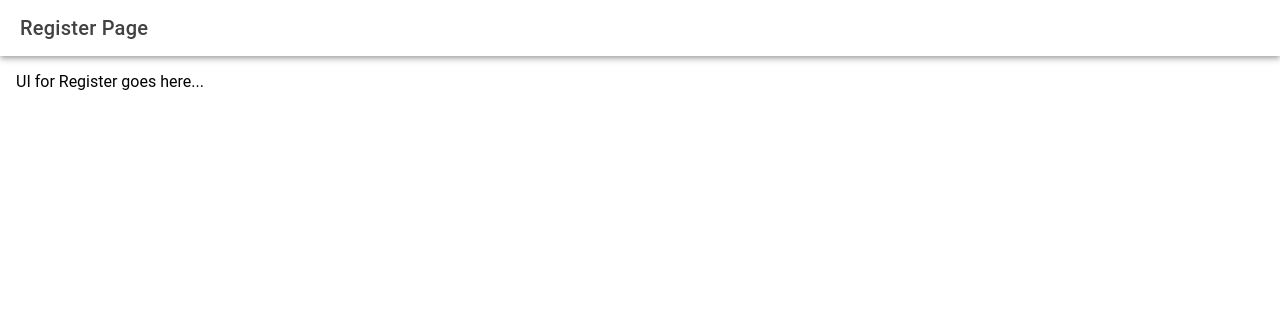
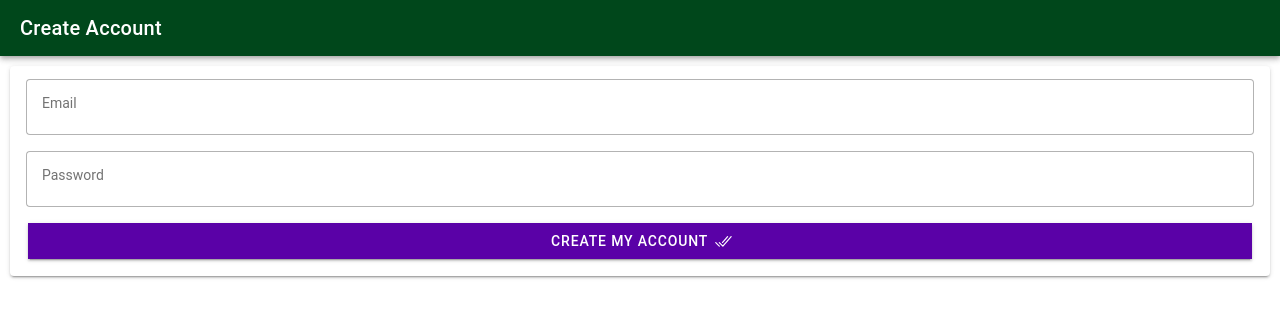
Before and after one commit to arepaFlipper/ionic_capacitor, a React (Vite) app: page /register in a window 1280 px wide. Shown: the top 318 px of the page. Built offline with nearby package versions, Linux system fonts and the light colour scheme.

Commit message:
☂️ Dev up the Register page

```diff
--- a/src/pages/Login.tsx
+++ b/src/pages/Login.tsx
@@ -2,9 +2,7 @@ import { IonContent, IonHeader, IonPage, IonTitle, IonToolbar, IonFooter, IonCar
 import { logInOutline, personCircleOutline } from "ionicons/icons";
 import FCC from '../assets/fcc.svg';
 
-type Props = {}
-
-const Login = (props: Props) => {
+const Login = () => {
   const doLogin = (event: any) => {
     event.preventDefault();
     console.log('Logging in...');
@@ -13,10 +11,10 @@ const Login = (props: Props) => {
     <IonPage>
       <IonHeader>
         <IonToolbar color={"success"}>
-          <IonTitle>Title</IonTitle>
+          <IonTitle>Demo App</IonTitle>
         </IonToolbar>
       </IonHeader>
-      <IonContent>
+      <IonContent scrollY={false}>
         <div className="ion-text-center ion-padding">
           <img src={FCC} alt="FCC Logo" width={'50%'} />
         </div>
--- a/src/pages/Register.tsx
+++ b/src/pages/Register.tsx
@@ -1,15 +1,32 @@
-import { IonContent, IonHeader, IonPage, IonTitle, IonToolbar } from '@ionic/react';
-type Props = {}
+import { IonButton, IonCard, IonCardContent, IonContent, IonHeader, IonIcon, IonInput, IonPage, IonTitle, IonToolbar } from '@ionic/react';
+import { checkmarkDone, checkmarkDoneOutline, logInOutline, personCircleOutline } from 'ionicons/icons';
 
-const Register = (props: Props) => {
+const Register = () => {
+  const doRegister = (event: any) => {
+    event.preventDefault();
+    console.log('Creating account...');
+  }
   return (
     <IonPage>
       <IonHeader>
-        <IonToolbar>
-          <IonTitle>Register Page</IonTitle>
+        <IonToolbar color={"success"}>
+          <IonTitle>Create Account</IonTitle>
         </IonToolbar>
       </IonHeader>
-      <IonContent className="ion-padding">UI for Register goes here...</IonContent>
+      <IonContent scrollY={false}>
+        <IonCard>
+          <IonCardContent>
+            <form onSubmit={doRegister}>
+              <IonInput fill="outline" labelPlacement="floating" label="Email" type="email" placeholder="crizy182@gmail.com"></IonInput>
+              <IonInput className="ion-margin-top" fill="outline" labelPlacement="floating" label="Password" type="password" placeholder="crizy182@gmail.com"></IonInput>
+              <IonButton className="ion-margin-top" type="submit" expand="full" >
+                Create my Account
+                <IonIcon icon={checkmarkDoneOutline} slot="end"></IonIcon>
+              </IonButton>
+            </form>
+          </IonCardContent>
+        </IonCard>
+      </IonContent>
     </IonPage >
   );
 
```
